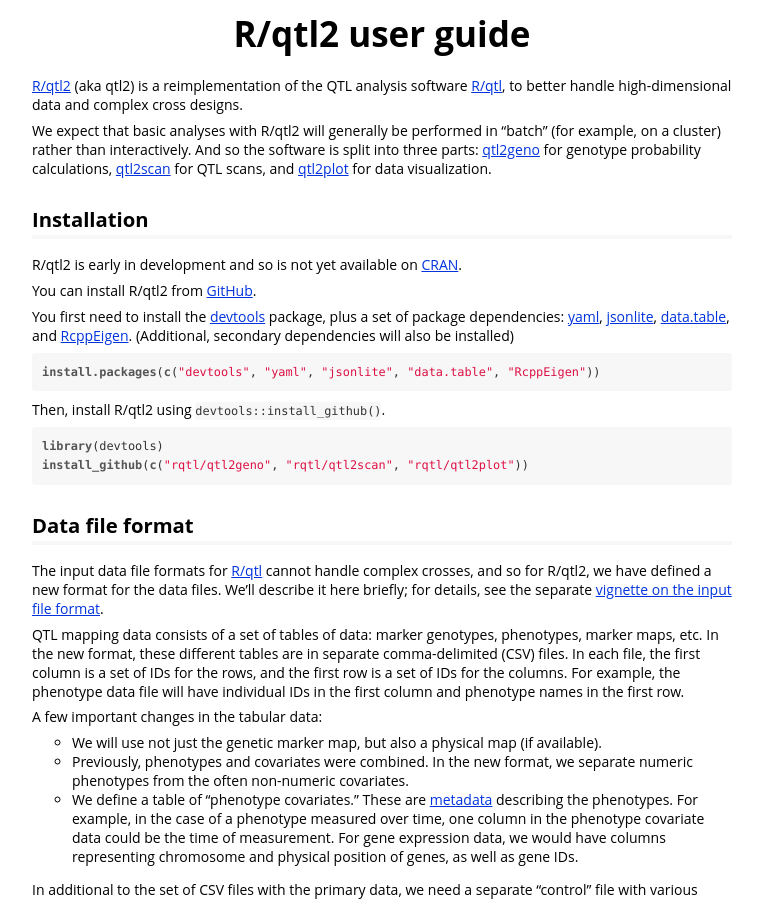
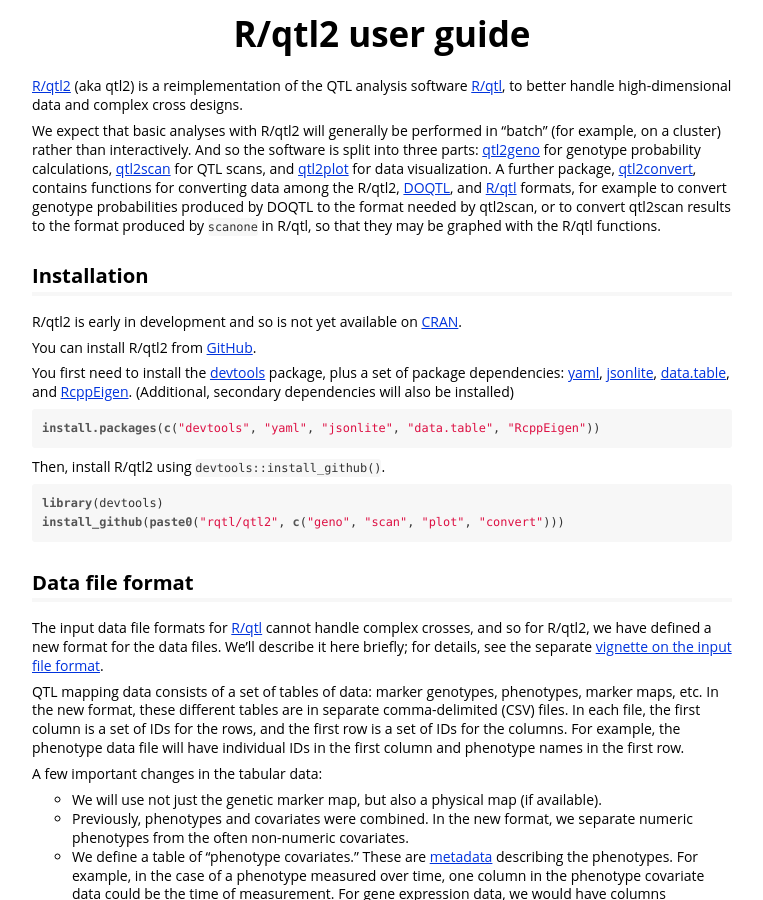
Before and after one commit to rqtl/qtl2, a Jekyll site: the page assets/vignettes/user_guide.html, which Jekyll copies as it is, in a window 1280 px wide and 900 px high. Shown: the whole window, without its empty margins (258-1021 px from the left). Built offline with Jekyll 4.4.1, drawn with Linux system fonts in a browser that asks for light colours.

Commit message:
Add mention of qtl2convert in user guide vignette

```diff
--- a/assets/vignettes/user_guide.html
+++ b/assets/vignettes/user_guide.html
@@ -54,7 +54,7 @@
 
 
 <p><a href="http://kbroman.org/qtl2">R/qtl2</a> (aka qtl2) is a reimplementation of the QTL analysis software <a href="http://rqtl.org">R/qtl</a>, to better handle high-dimensional data and complex cross designs.</p>
-<p>We expect that basic analyses with R/qtl2 will generally be performed in “batch” (for example, on a cluster) rather than interactively. And so the software is split into three parts: <a href="https://github.com/rqtl/qtl2geno">qtl2geno</a> for genotype probability calculations, <a href="https://github.com/rqtl/qtl2scan">qtl2scan</a> for QTL scans, and <a href="https://github.com/rqtl/qtl2plot">qtl2plot</a> for data visualization.</p>
+<p>We expect that basic analyses with R/qtl2 will generally be performed in “batch” (for example, on a cluster) rather than interactively. And so the software is split into three parts: <a href="https://github.com/rqtl/qtl2geno">qtl2geno</a> for genotype probability calculations, <a href="https://github.com/rqtl/qtl2scan">qtl2scan</a> for QTL scans, and <a href="https://github.com/rqtl/qtl2plot">qtl2plot</a> for data visualization. A further package, <a href="https://github.com/rqtl/qtl2convert">qtl2convert</a>, contains functions for converting data among the R/qtl2, <a href="https://www.bioconductor.org/packages/release/bioc/html/DOQTL.html">DOQTL</a>, and <a href="http://rqtl.org">R/qtl</a> formats, for example to convert genotype probabilities produced by DOQTL to the format needed by qtl2scan, or to convert qtl2scan results to the format produced by <code>scanone</code> in R/qtl, so that they may be graphed with the R/qtl functions.</p>
 <div id="installation" class="section level2">
 <h2>Installation</h2>
 <p>R/qtl2 is early in development and so is not yet available on <a href="http://cran.r-project.org">CRAN</a>.</p>
@@ -63,7 +63,7 @@
 <pre class="sourceCode r"><code class="sourceCode r"><span class="kw">install.packages</span>(<span class="kw">c</span>(<span class="st">&quot;devtools&quot;</span>, <span class="st">&quot;yaml&quot;</span>, <span class="st">&quot;jsonlite&quot;</span>, <span class="st">&quot;data.table&quot;</span>, <span class="st">&quot;RcppEigen&quot;</span>))</code></pre>
 <p>Then, install R/qtl2 using <code>devtools::install_github()</code>.</p>
 <pre class="sourceCode r"><code class="sourceCode r"><span class="kw">library</span>(devtools)
-<span class="kw">install_github</span>(<span class="kw">c</span>(<span class="st">&quot;rqtl/qtl2geno&quot;</span>, <span class="st">&quot;rqtl/qtl2scan&quot;</span>, <span class="st">&quot;rqtl/qtl2plot&quot;</span>))</code></pre>
+<span class="kw">install_github</span>(<span class="kw">paste0</span>(<span class="st">&quot;rqtl/qtl2&quot;</span>, <span class="kw">c</span>(<span class="st">&quot;geno&quot;</span>, <span class="st">&quot;scan&quot;</span>, <span class="st">&quot;plot&quot;</span>, <span class="st">&quot;convert&quot;</span>)))</code></pre>
 </div>
 <div id="data-file-format" class="section level2">
 <h2>Data file format</h2>
```
